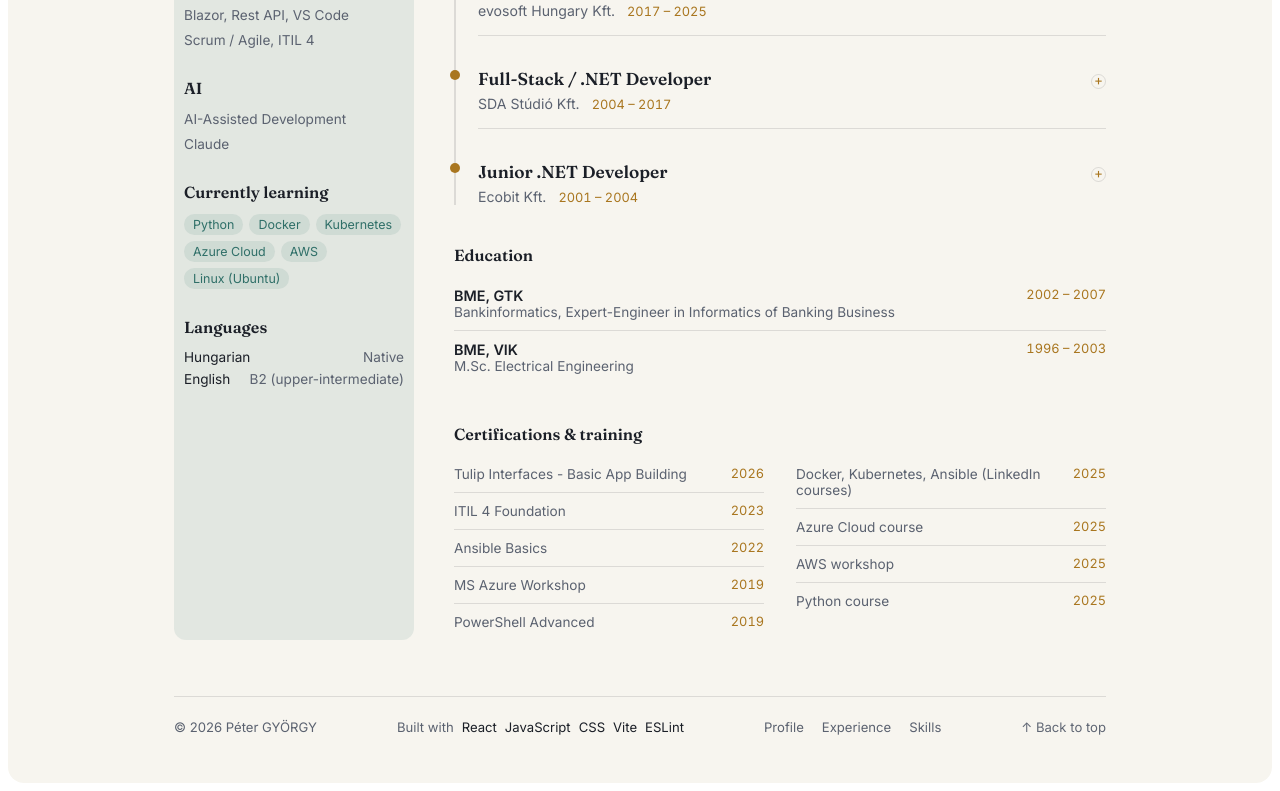
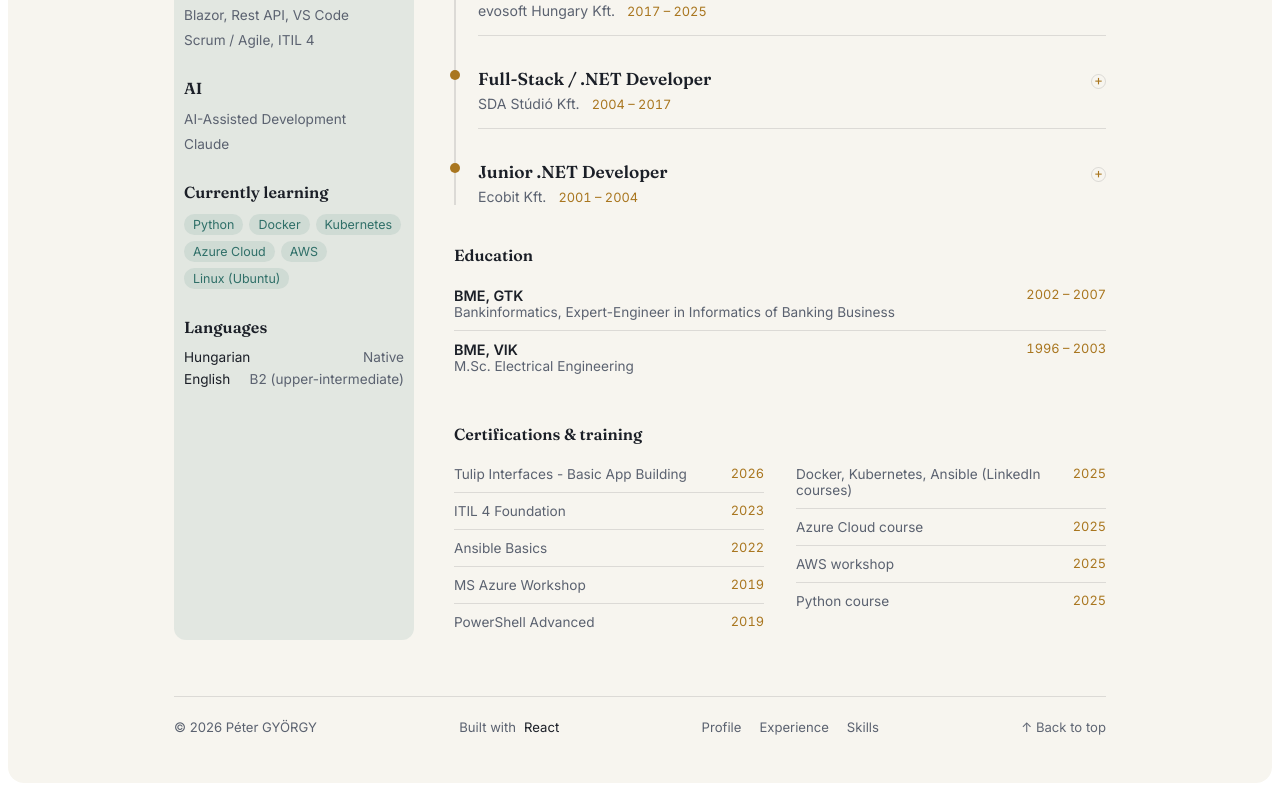
Before and after one commit to gyorgyp/cv, a React (Vite) app: page / in a window 1280 px wide. Shown: the part 743-1534 px from the top of the page. Built offline with nearby package versions, Linux system fonts and the light colour scheme.

Commit message:
leaved just relevant data in the footer

```diff
--- a/src/cv.jsx
+++ b/src/cv.jsx
@@ -239,7 +239,7 @@ export default function CV() {
           <div className="cv-footer-tech">
             <span>Built with</span>
             <ul>
-              {["React", "JavaScript", "CSS", "Vite", "ESLint"].map((technology) => (
+              {["React"].map((technology) => (
                 <li key={technology}>{technology}</li>
               ))}
             </ul>
```
